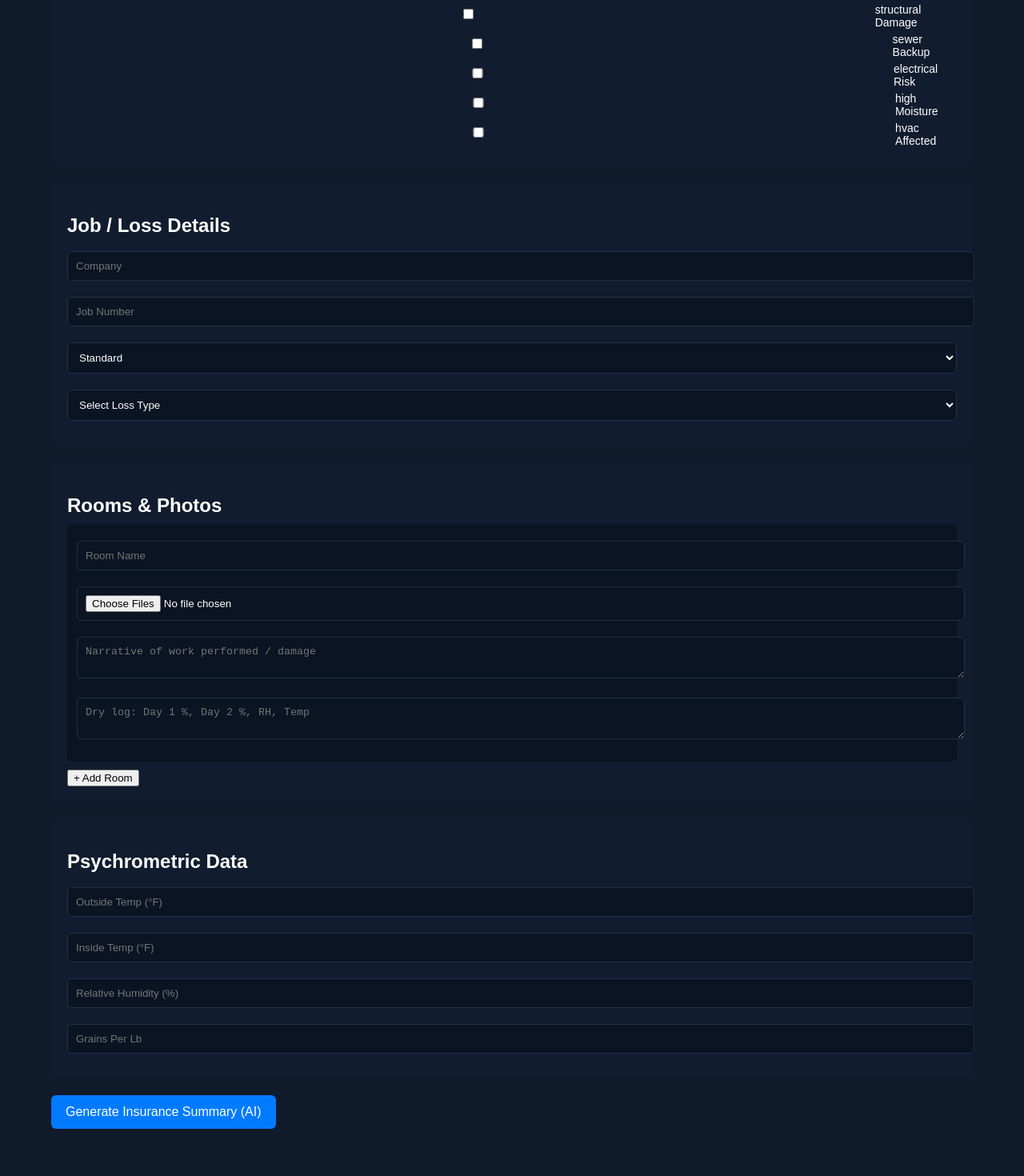
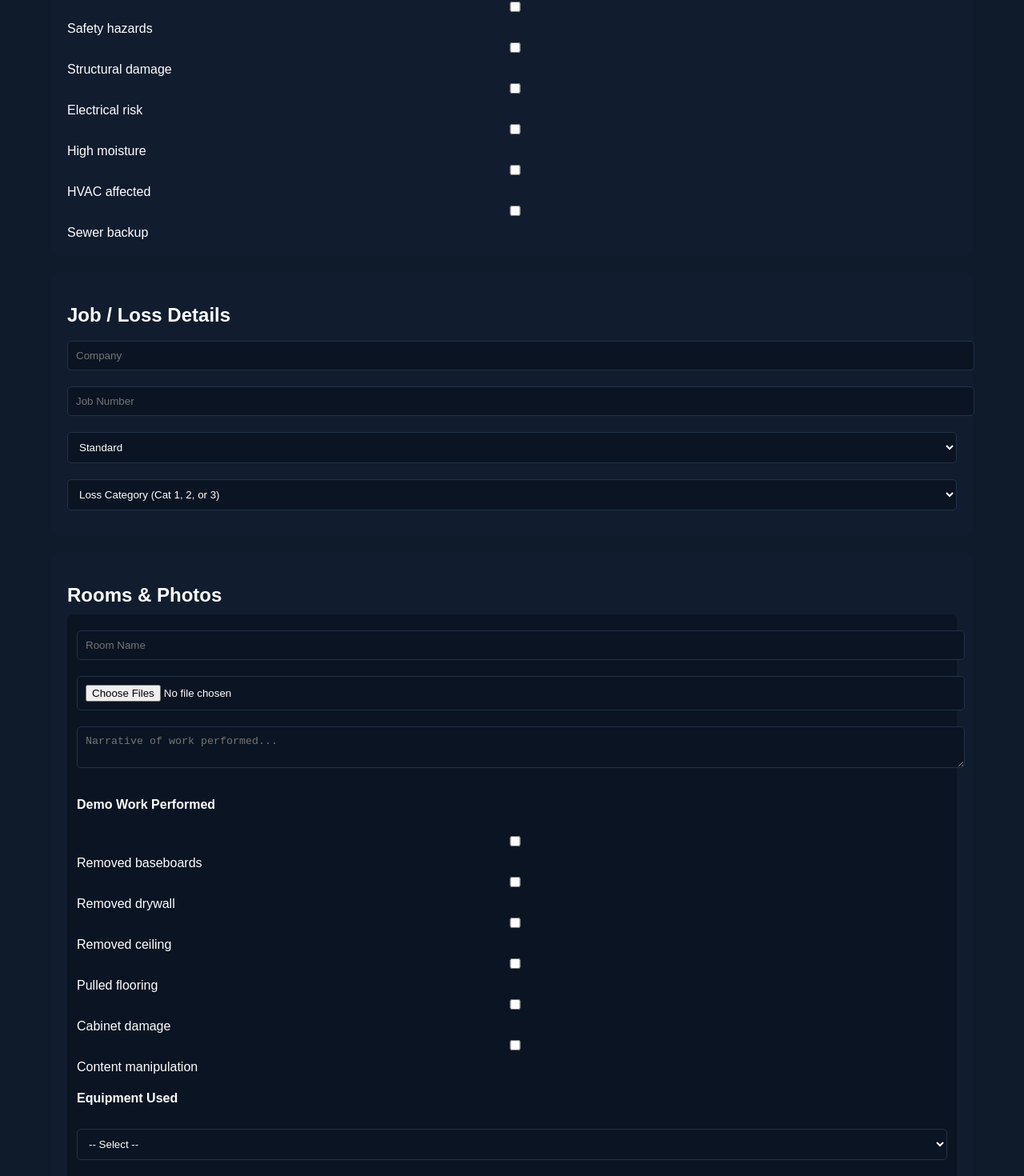
Before and after one commit to rookec2335-dev/mitigation-ai-suite-live, a React (Create React App) app in the folder client/: page / in a window 1280 px wide. Shown: the part 595-2065 px from the top of the page at 80% size. Before the commit the page ends 2026 px from the top, so only its background shows below. Built offline with nearby package versions, Linux system fonts and the light colour scheme.

Commit message:
Update App.js

```diff
--- a/client/src/App.js
+++ b/client/src/App.js
@@ -1,270 +1,180 @@
-// src/App.js
-
-import React, { useState } from "react";
-import "./styles.css";
-import WaterCleanUpLogoFinal from "./WaterCleanUpLogoFinal.png";
+import React, { useState } from 'react';
+import './styles.css';
+import logo from './WaterCleanUpLogoFinal.png';
 
 function App() {
-  // ====== Initial Inspection ======
-  const [initialInspection, setInitialInspection] = useState({
-    date: "",
-    inspector: "",
-    observations: "",
+  // INITIAL INSPECTION
+  const [inspection, setInspection] = useState({
+    date: '',
+    inspector: '',
+    observations: '',
+    checklist: []
   });
 
-  // ====== Inspection Checklist ======
-  const [inspectionChecklist, setInspectionChecklist] = useState({
-    waterVisible: false,
-    odorPresent: false,
-    safetyHazards: false,
-    structuralDamage: false,
-    sewerBackup: false,
-    electricalRisk: false,
-    highMoisture: false,
-    hvacAffected: false,
+  // JOB / LOSS DETAILS
+  const [job, setJob] = useState({
+    company: '',
+    jobNumber: '',
+    type: 'Standard',
+    category: '',
   });
 
-  // ====== Job Details ======
-  const [jobDetails, setJobDetails] = useState({
-    company: "",
-    jobNumber: "",
-    jobType: "Standard",
-    lossType: "",
-  });
-
-  // ====== Rooms ======
+  // ROOMS SECTION
   const [rooms, setRooms] = useState([
-    { name: "", photos: null, notes: "", dryLog: "" },
+    { name: '', narrative: '', photos: [], demo: {}, equipment: '', moistureDay1: '', moistureDay2: '', material: '' }
   ]);
 
+  // ADD NEW ROOM
   const addRoom = () => {
-    setRooms([...rooms, { name: "", photos: null, notes: "", dryLog: "" }]);
+    setRooms([...rooms, { name: '', narrative: '', photos: [], demo: {}, equipment: '', moistureDay1: '', moistureDay2: '', material: '' }]);
   };
 
-  // ====== Psychrometric Table ======
-  const [psychrometrics, setPsychrometrics] = useState({
-    outsideTemp: "",
-    insideTemp: "",
-    humidity: "",
-    grains: "",
-  });
+  const updateRoom = (index, field, value) => {
+    const updated = [...rooms];
+    updated[index][field] = value;
+    setRooms(updated);
+  };
 
-  // ====== Generate AI Report (placeholder) ======
-  const generateAIReport = () => {
-    alert("AI Summary will be added next! 😎");
+  const handleRoomPhotoUpload = (index, e) => {
+    const fileList = Array.from(e.target.files);
+    const updated = [...rooms];
+    updated[index].photos = fileList;
+    setRooms(updated);
   };
 
   return (
     <div className="container">
-      {/* Logo */}
-      <img src={WaterCleanUpLogoFinal} alt="Company Logo" className="logo" />
 
+      {/* HEADER */}
+      <img src={logo} alt="Company Logo" className="logo" />
       <h1>Mitigation Supervisor Console</h1>
-      <p>Professional Insurance Format • Field Ready</p>
+      <p className="subtitle">Professional Insurance Format • Field Ready</p>
 
-      {/* ================= INITIAL INSPECTION ================= */}
+      {/* INITIAL INSPECTION */}
       <section className="card">
         <h2>Initial Inspection</h2>
-        <input
-          type="date"
-          value={initialInspection.date}
-          onChange={(e) =>
-            setInitialInspection({ ...initialInspection, date: e.target.value })
-          }
-        />
-        <input
-          type="text"
-          placeholder="Inspector Name"
-          value={initialInspection.inspector}
-          onChange={(e) =>
-            setInitialInspection({
-              ...initialInspection,
-              inspector: e.target.value,
-            })
-          }
-        />
-        <textarea
-          placeholder="Observations (water visible, odors, hazards, etc.)"
-          value={initialInspection.observations}
-          onChange={(e) =>
-            setInitialInspection({
-              ...initialInspection,
-              observations: e.target.value,
-            })
-          }
-        />
+        <input type="date" placeholder="mm/dd/yyyy" value={inspection.date}
+          onChange={(e) => setInspection({ ...inspection, date: e.target.value })} />
 
-        {/* === INSPECTION CHECKLIST === */}
+        <input type="text" placeholder="Inspector Name" value={inspection.inspector}
+          onChange={(e) => setInspection({ ...inspection, inspector: e.target.value })} />
+
+        <textarea placeholder="Observations (water visible, odors, hazards, etc.)"
+          value={inspection.observations}
+          onChange={(e) => setInspection({ ...inspection, observations: e.target.value })} ></textarea>
+
+        {/* CHECKLIST SECTION */}
         <h3>Inspection Checklist (Select Any That Apply)</h3>
-        {Object.keys(inspectionChecklist).map((item, i) => (
-          <label key={i} className="checkbox-item">
-            <input
-              type="checkbox"
-              checked={inspectionChecklist[item]}
-              onChange={() =>
-                setInspectionChecklist({
-                  ...inspectionChecklist,
-                  [item]: !inspectionChecklist[item],
-                })
-              }
-            />
-            {item.replace(/([A-Z])/g, " $1")}
-          </label>
-        ))}
+        <div className="checklist-grid">
+          {[
+            "Water visible", "Odor present", "Safety hazards", "Structural damage",
+            "Electrical risk", "High moisture", "HVAC affected", "Sewer backup"
+          ].map((item) => (
+            <label key={item}>
+              <input
+                type="checkbox"
+                checked={inspection.checklist.includes(item)}
+                onChange={() => {
+                  const exists = inspection.checklist.includes(item);
+                  const updated = exists
+                    ? inspection.checklist.filter((i) => i !== item)
+                    : [...inspection.checklist, item];
+                  setInspection({ ...inspection, checklist: updated });
+                }}
+              /> {item}
+            </label>
+          ))}
+        </div>
       </section>
 
-      {/* ================= JOB / LOSS DETAILS ================= */}
+      {/* JOB / LOSS DETAILS */}
       <section className="card">
         <h2>Job / Loss Details</h2>
-        <input
-          type="text"
-          placeholder="Company"
-          value={jobDetails.company}
-          onChange={(e) =>
-            setJobDetails({ ...jobDetails, company: e.target.value })
-          }
-        />
-        <input
-          type="text"
-          placeholder="Job Number"
-          value={jobDetails.jobNumber}
-          onChange={(e) =>
-            setJobDetails({ ...jobDetails, jobNumber: e.target.value })
-          }
-        />
+        <input type="text" placeholder="Company" value={job.company}
+          onChange={(e) => setJob({ ...job, company: e.target.value })} />
 
-        <select
-          value={jobDetails.jobType}
-          onChange={(e) =>
-            setJobDetails({ ...jobDetails, jobType: e.target.value })
-          }
-        >
+        <input type="text" placeholder="Job Number" value={job.jobNumber}
+          onChange={(e) => setJob({ ...job, jobNumber: e.target.value })} />
+
+        <select value={job.type} onChange={(e) => setJob({ ...job, type: e.target.value })}>
           <option>Standard</option>
-          <option>Emergency Service</option>
+          <option>Emergency</option>
           <option>After Hours</option>
         </select>
 
-        {/* === NEW LOSS TYPE DROPDOWN === */}
-        <select
-          value={jobDetails.lossType}
-          onChange={(e) =>
-            setJobDetails({ ...jobDetails, lossType: e.target.value })
-          }
-        >
-          <option value="">Select Loss Type</option>
-          <option value="Water Damage">Water Damage</option>
-          <option value="Fire Damage">Fire Damage</option>
-          <option value="Mold Remediation">Mold Remediation</option>
-          <option value="Storm Damage">Storm Damage</option>
-          <option value="Sewage Backup">Sewage Backup</option>
-          <option value="CAT Loss">Catastrophic Loss (CAT)</option>
+        <select value={job.category} onChange={(e) => setJob({ ...job, category: e.target.value })}>
+          <option value="">Loss Category (Cat 1, 2, or 3)</option>
+          <option>Cat 1 - Clean Water</option>
+          <option>Cat 2 - Grey Water</option>
+          <option>Cat 3 - Black Water</option>
         </select>
       </section>
 
-      {/* ================= ROOMS & PHOTOS ================= */}
+      {/* ROOMS SECTION */}
       <section className="card">
         <h2>Rooms & Photos</h2>
+
         {rooms.map((room, index) => (
           <div key={index} className="room-card">
-            <input
-              type="text"
-              placeholder="Room Name"
-              value={room.name}
-              onChange={(e) => {
-                const updated = [...rooms];
-                updated[index].name = e.target.value;
-                setRooms(updated);
-              }}
-            />
+            <input type="text" placeholder="Room Name" value={room.name}
+              onChange={(e) => updateRoom(index, 'name', e.target.value)} />
 
-            <input
-              type="file"
-              multiple
-              onChange={(e) => {
-                const updated = [...rooms];
-                updated[index].photos = e.target.files;
-                setRooms(updated);
-              }}
-            />
+            <input type="file" multiple onChange={(e) => handleRoomPhotoUpload(index, e)} />
 
-            <textarea
-              placeholder="Narrative of work performed / damage"
-              value={room.notes}
-              onChange={(e) => {
-                const updated = [...rooms];
-                updated[index].notes = e.target.value;
-                setRooms(updated);
-              }}
-            />
+            <textarea placeholder="Narrative of work performed..."
+              value={room.narrative}
+              onChange={(e) => updateRoom(index, 'narrative', e.target.value)} />
 
-            {/* === DRY LOG INPUT === */}
-            <textarea
-              placeholder="Dry log: Day 1 %, Day 2 %, RH, Temp"
-              value={room.dryLog}
-              onChange={(e) => {
-                const updated = [...rooms];
-                updated[index].dryLog = e.target.value;
-                setRooms(updated);
-              }}
-            />
+            <h4>Demo Work Performed</h4>
+            <div className="checklist-grid">
+              {[
+                "Removed baseboards", "Removed drywall", "Removed ceiling",
+                "Pulled flooring", "Cabinet damage", "Content manipulation"
+              ].map((item) => (
+                <label key={item}>
+                  <input
+                    type="checkbox"
+                    checked={room.demo?.[item] || false}
+                    onChange={() => updateRoom(index, 'demo', {
+                      ...room.demo,
+                      [item]: !room.demo?.[item]
+                    })}
+                  /> {item}
+                </label>
+              ))}
+            </div>
+
+            <h4>Equipment Used</h4>
+            <select value={room.equipment} onChange={(e) => updateRoom(index, 'equipment', e.target.value)}>
+              <option value="">-- Select --</option>
+              <option>Dehumidifier</option>
+              <option>Air Mover</option>
+              <option>Air Scrubber</option>
+              <option>HEPA Vacuum</option>
+            </select>
+
+            <h4>Dry Log</h4>
+            <input type="text" placeholder="Day 1 Moisture (%)" value={room.moistureDay1}
+              onChange={(e) => updateRoom(index, 'moistureDay1', e.target.value)} />
+            <input type="text" placeholder="Day 2 Moisture (%)" value={room.moistureDay2}
+              onChange={(e) => updateRoom(index, 'moistureDay2', e.target.value)} />
+
+            <h4>Affected Materials</h4>
+            <select value={room.material} onChange={(e) => updateRoom(index, 'material', e.target.value)}>
+              <option value="">-- Select --</option>
+              <option>Drywall</option>
+              <option>Framing</option>
+              <option>Subfloor</option>
+              <option>Vanity/Cabinets</option>
+              <option>Contents</option>
+            </select>
           </div>
         ))}
-        <button onClick={addRoom}>+ Add Room</button>
+
+        <button className="add-room-btn" onClick={addRoom}>+ Add Room</button>
       </section>
 
-      {/* ================= PSYCHROMETRIC DATA ================= */}
-      <section className="card">
-        <h2>Psychrometric Data</h2>
-        <input
-          type="text"
-          placeholder="Outside Temp (°F)"
-          value={psychrometrics.outsideTemp}
-          onChange={(e) =>
-            setPsychrometrics({
-              ...psychrometrics,
-              outsideTemp: e.target.value,
-            })
-          }
-        />
-        <input
-          type="text"
-          placeholder="Inside Temp (°F)"
-          value={psychrometrics.insideTemp}
-          onChange={(e) =>
-            setPsychrometrics({
-              ...psychrometrics,
-              insideTemp: e.target.value,
-            })
-          }
-        />
-        <input
-          type="text"
-          placeholder="Relative Humidity (%)"
-          value={psychrometrics.humidity}
-          onChange={(e) =>
-            setPsychrometrics({
-              ...psychrometrics,
-              humidity: e.target.value,
-            })
-          }
-        />
-        <input
-          type="text"
-          placeholder="Grains Per Lb"
-          value={psychrometrics.grains}
-          onChange={(e) =>
-            setPsychrometrics({
-              ...psychrometrics,
-              grains: e.target.value,
-            })
-          }
-        />
-      </section>
-
-      {/* ================= AI BUTTON ================= */}
-      <button onClick={generateAIReport} className="generate-btn">
-        Generate Insurance Summary (AI)
-      </button>
+      <button className="ai-btn">Generate Insurance Summary (AI)</button>
     </div>
   );
 }
```
